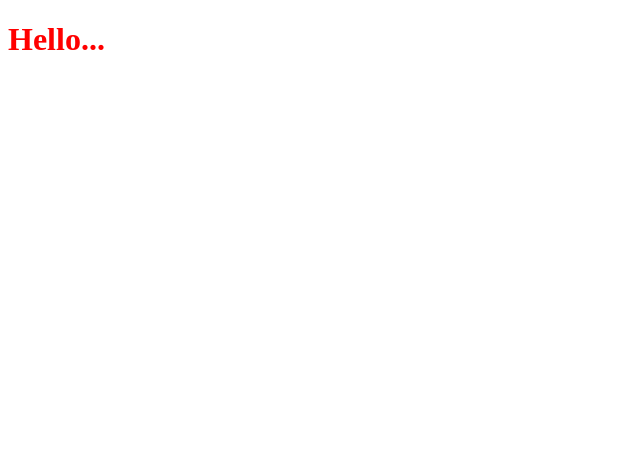
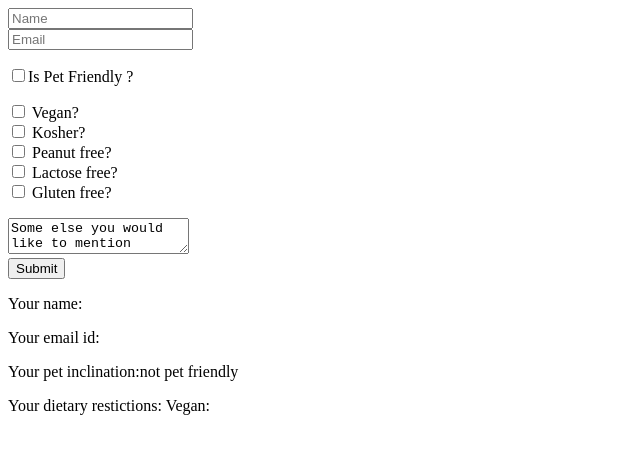
Before and after one commit to BhagirthiEmmaMatthewPatrick-Project6/bempApp, a React (Create React App) app: page / in a window 1280 px wide. Shown: the top 454 px of the page, without its empty margins (0-640 px from the left). Built offline with nearby package versions, Linux system fonts and the light colour scheme.

Commit message:
Guest Component created

```diff
--- a/package.json
+++ b/package.json
@@ -10,6 +10,7 @@
     "node-sass": "^4.14.0",
     "react": "^16.13.1",
     "react-dom": "^16.13.1",
+    "react-router-dom": "^5.1.2",
     "react-scripts": "3.4.1"
   },
   "scripts": {
--- a/src/App.js
+++ b/src/App.js
@@ -1,12 +1,21 @@
-import React from 'react';
+import React, { Component } from 'react';
 import './App.scss';
+import Guest from './components/Guest';
 
-function App() {
-  return (
-    <div className="App">
-      <h1>Hello...</h1>
-    </div>
-  );
+class App extends Component {
+  constructor(){
+    super()
+    this.state = {
+
+    }
+  }
+  render(){
+    return (
+      <div className="App">
+        <Guest />
+      </div>
+    );
+  }
 }
 
 export default App;
--- /dev/null
+++ b/src/components/Guest.js
@@ -0,0 +1,158 @@
+import React, { Component } from 'react';
+import { render } from '@testing-library/react';
+
+class Guest extends Component {
+    constructor(){
+        super();
+        this.state = {
+            name: '',
+            email: '',
+            isPetFriendly: false,
+            // Dietary Restrictions
+            isVegan: false,
+            isVegetatian: false,
+            isPaleo: false,
+            isDairyFree: false,
+            isGlutenFree: false,
+            isWheatFree: false,
+            isFatFree: false,
+            isLowSugar: false,
+            isEggFree: false,
+            isPeanutFree: false,
+            isTreeNutFree: false,
+            isSoyFree: false,
+            isFishFree: false,
+            isShellFishFree: false
+            // “vegan”, “vegetarian”, “paleo”, “dairy-free”, “gluten-free”, “wheat-free”, “fat-free”, “low-sugar”, “egg-free”, “peanut-free”, “tree-nut-free”, “soy-free”, “fish-free”, “shellfish-free”
+        }
+    }
+
+    handleChange = (e) => {
+        // make a copy of current state before you run setState
+        const {name, value, type, checked} = e.target;
+        type === "checkbox"
+          ? this.setState({
+              [name]: checked
+            })
+          : this.setState({
+              [name]: value
+            });
+    }
+
+    render(){
+        return (
+          <div>
+            <form>
+              <input
+                type="text"
+                value={this.state.name}
+                name="name"
+                placeholder="Name"
+                onChange={this.handleChange}
+              />
+              <br />
+              <input
+                type="email"
+                value={this.state.email}
+                name="email"
+                placeholder="Email"
+                onChange={this.handleChange}
+              />
+              <br />
+              <p></p>
+
+              <label>
+                <input
+                  type="checkbox"
+                  name="isPetFriendly"
+                  checked={this.state.isPetFriendly}
+                  onChange={this.handleChange}
+                />
+                Is Pet Friendly ?
+              </label>
+              <br />
+              <p></p>
+
+              <label>
+                <input
+                  type="checkbox"
+                  name="isVegan"
+                  onChange={this.handleChange}
+                  checked={this.state.isVegan}
+                />{" "}
+                Vegan?
+              </label>
+              <br />
+
+              <label>
+                <input
+                  type="checkbox"
+                  name="isKosher"
+                  onChange={this.handleChange}
+                  checked={this.state.isKosher}
+                />{" "}
+                Kosher?
+              </label>
+              <br />
+
+              <label>
+                <input
+                  type="checkbox"
+                  name="isPeanutFree"
+                  onChange={this.handleChange}
+                  checked={this.state.isPeanutFree}
+                />{" "}
+                Peanut free?
+              </label>
+              <br />
+
+              <label>
+                <input
+                  type="checkbox"
+                  name="isLactoseFree"
+                  onChange={this.handleChange}
+                  checked={this.state.isLactoseFree}
+                />{" "}
+                Lactose free?
+              </label>
+              <br />
+              <label>
+                <input
+                  type="checkbox"
+                  name="isGlutenFree"
+                  onChange={this.handleChange}
+                  checked={this.state.isGlutenFree}
+                />{" "}
+                Gluten free?
+              </label>
+              <br />
+              <p></p>
+              <textarea
+                value={"Some else you would like to mention"}
+                onChange={this.handleChange}
+              />
+              <br />
+              <button>Submit</button>
+            </form>
+
+            <div>
+              <p>Your name: {this.state.name}</p>
+              <p>Your email id: {this.state.email}</p>
+              <p>
+                Your pet inclination:
+                {this.state.isPetFriendly ? "pet friendly" : "not pet friendly"}
+              </p>
+              <p>
+                Your dietary restictions:
+                Vegan:
+
+                {/* {this.state.isPetFriendly ? "pet friendly" : "not pet friendly"} */}
+              </p>
+            </div>
+          </div>
+        );
+    }
+}
+
+
+export default Guest;
```
Also changed, not shown: 1 other file (tests, documents, lock files or other folders).
